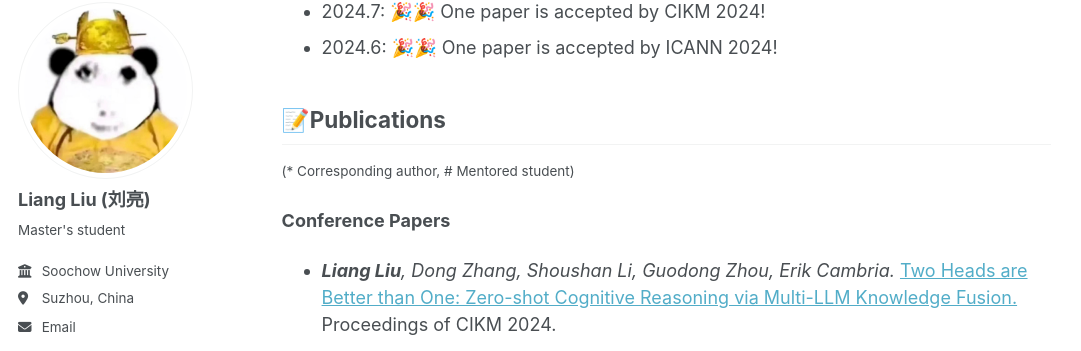
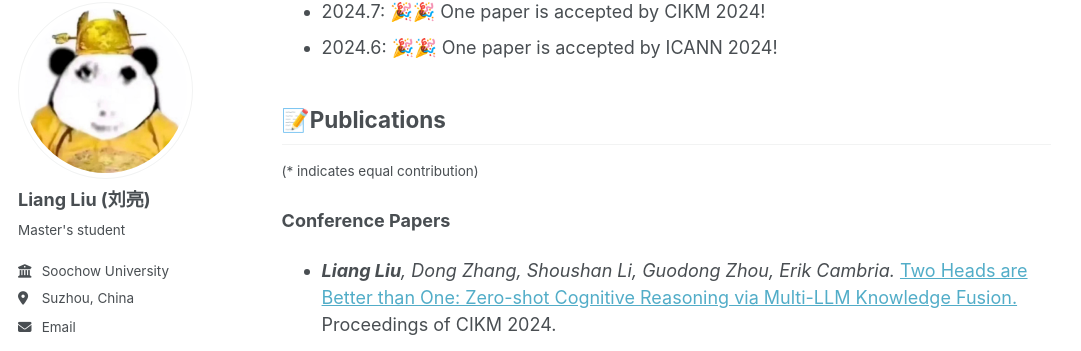
Before and after one commit to trueBatty/trueBatty.github.io, a Jekyll site: the page built from _pages/about.md, in a window 1280 px wide and 900 px high, scrolled down 418 px. Shown: the part 97-448 px from the top of the window, without its empty margins (0-1081 px from the left). Built offline with Jekyll 4.4.1, drawn with Linux system fonts in a browser that asks for light colours; some web fonts are replaced.

Commit message:
Update about.md

```diff
--- a/_pages/about.md
+++ b/_pages/about.md
@@ -21,7 +21,7 @@ My research interests fall in the fields of Large Language Models (LLMs) and Rei
 
 ## 📝Publications
 
-<small>(* Corresponding author, # Mentored student)</small>
+<small>(* indicates equal contribution)</small>
 
 **Conference Papers**
 - _**Liang Liu**, Dong Zhang, Shoushan Li, Guodong Zhou, Erik Cambria._ [Two Heads are Better than One: Zero-shot Cognitive Reasoning via Multi-LLM Knowledge Fusion.](https://dl.acm.org/doi/abs/10.1145/3627673.3679744) Proceedings of CIKM 2024.
```
